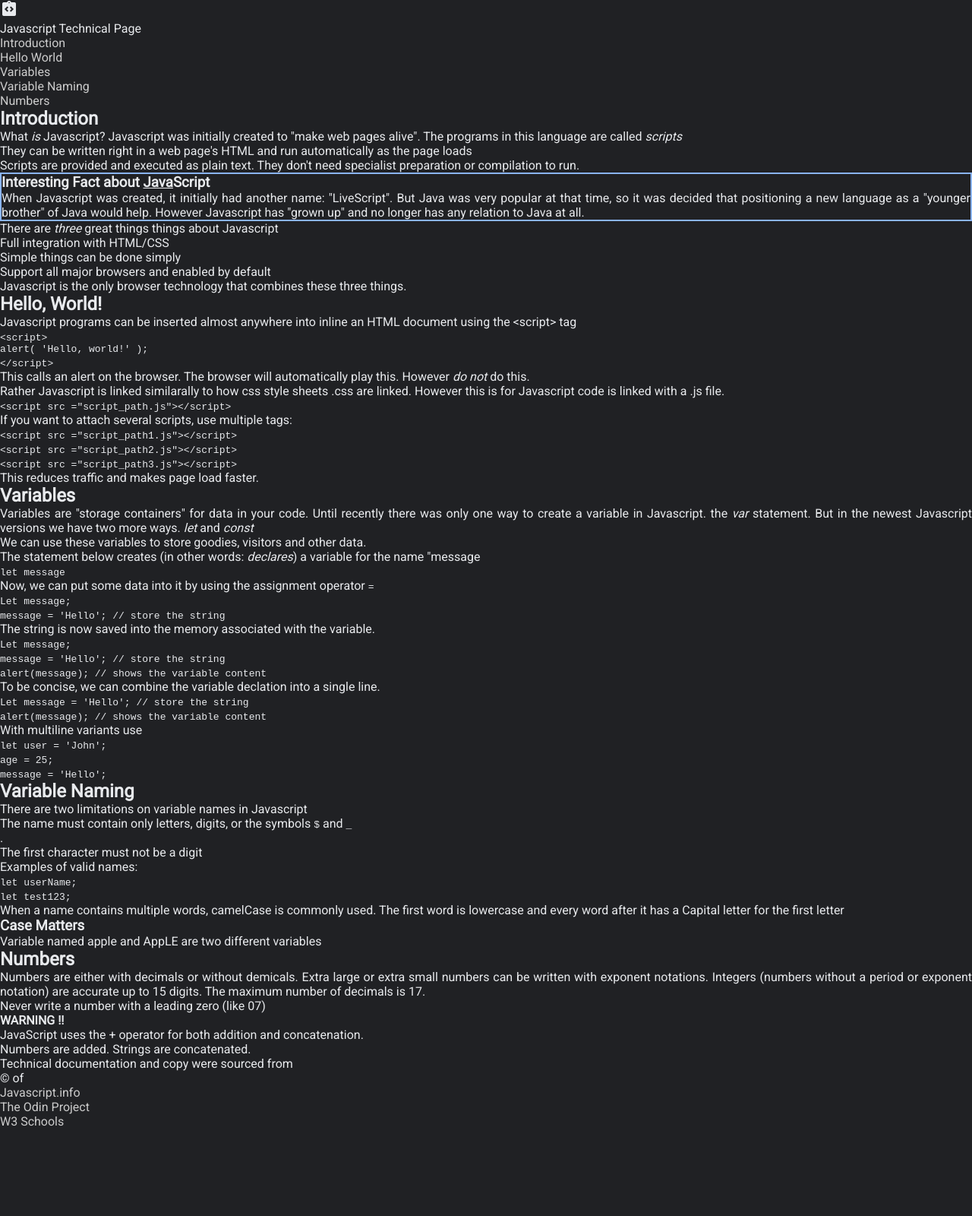
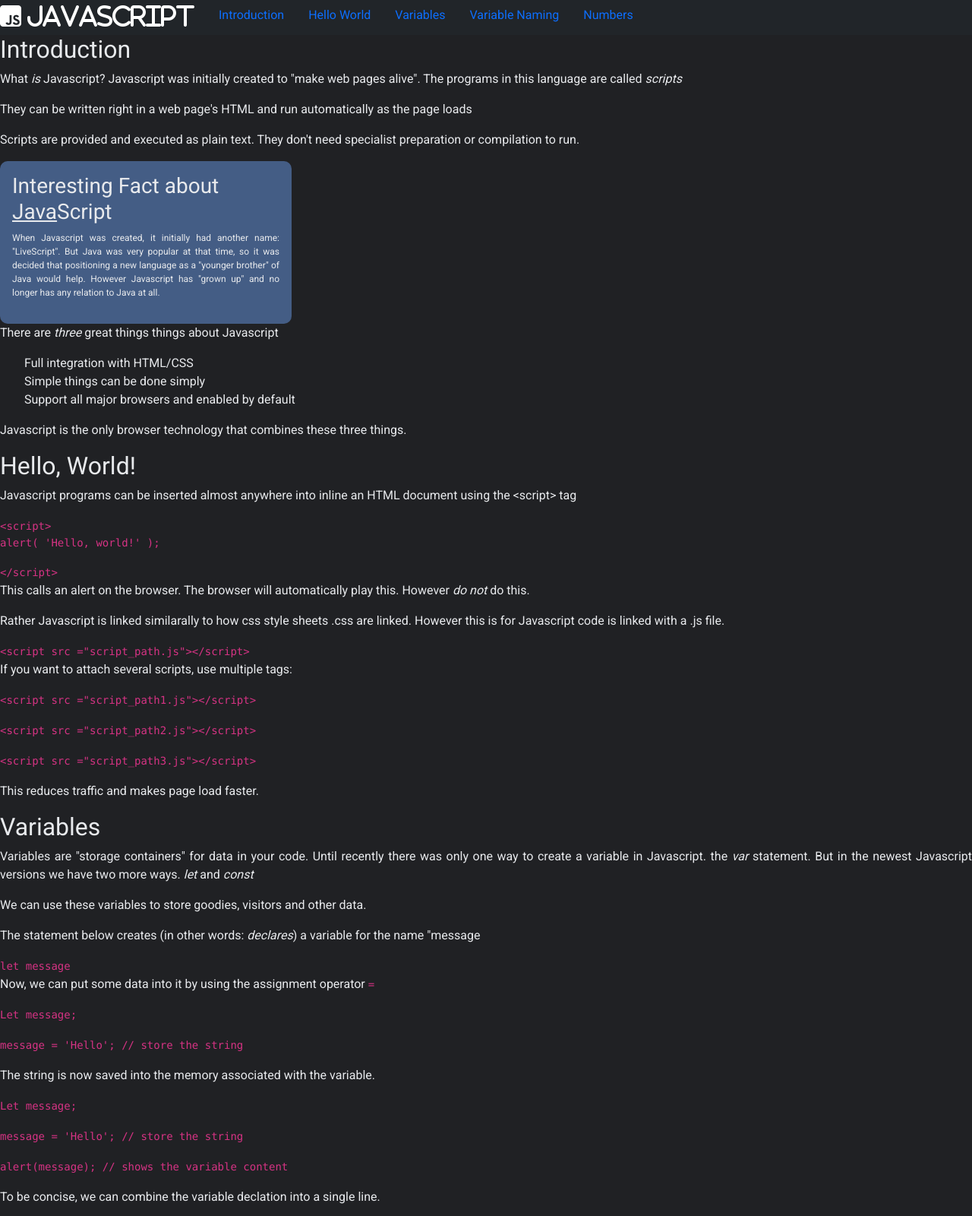
Before and after one commit to DannyJD/technical-document, a plain HTML site: page index.html in a window 1280 px wide. Shown: the top 1600 px of the page at 76% size. Before the commit the page ends 1485 px from the top, so only its background shows below. Drawn offline with nearby package versions, Linux system fonts and the light colour scheme.

Commit message:
Adding bootstrap navbar

```diff
--- a/index.html
+++ b/index.html
@@ -4,26 +4,32 @@
     <meta charset="UTF-8" />
     <meta http-equiv="X-UA-Compatible" content="IE=edge" />
     <meta name="viewport" content="width=device-width, initial-scale=1.0" />
+    <link href="https://cdn.jsdelivr.net/npm/bootstrap@5.0.0-beta2/dist/css/bootstrap.min.css" rel="stylesheet" integrity="sha384-BmbxuPwQa2lc/FVzBcNJ7UAyJxM6wuqIj61tLrc4wSX0szH/Ev+nYRRuWlolflfl" crossorigin="anonymous">
     <link rel="stylesheet" href="styles.css" />
-    <link
-      href="https://fonts.googleapis.com/icon?family=Material+Icons"
-      rel="stylesheet"
-    />
+    <script src="https://kit.fontawesome.com/0053d48e1e.js" crossorigin="anonymous"></script>
     <title>Javascript Technical Page</title>
   </head>
   <body>
-    <header class="logo">
-      <span class="material-icons md-48">integration_instructions</span>
-    </header> Javascript Technical Page
-    <nav id="navbar">
-      <ul>
+
+    <!--  Navbar with Bootstrap -->
+<div class="sticky-top">
+    <nav id="navbar" class="nav navbar-expand-md navbar-dark bg-dark fixed-left">
+   <div class="navbar-brand"><i class="fab fa-js-square"> JavaScript</i></div>
+        <ul class="nav navbrand">
         <li><a href="#introduction" class="nav-link">Introduction</a></li>
         <li><a href="#hello-world" class="nav-link">Hello World</a></li>
         <li><a href="#variables" class="nav-link">Variables</a></li>
         <li><a href="#variable-naming" class="nav-link">Variable Naming</a></li>
         <li><a href="#numbers" class="nav-link">Numbers</a></li>
       </ul>
+      </div>
+    </div>
     </nav>
+
+
+
+  <!-- Main Section -->
+  <div class="flex-column"></div>
     <main id="main-doc">
       <section class="main-section" id="introduction">
         <header><h2>Introduction</h2></header>
@@ -58,6 +64,8 @@
         </ul> Javascript is the only browser technology that combines these three things. </p>
 
       </section>
+
+
       <section class="main-section" id="hello-world">
         <header><h2>Hello, World!</h2></header>
         <p>
@@ -135,12 +143,13 @@ Numbers are either with decimals or without demicals. Extra large or extra small
             </div>
       </section>
     </main>
+
   </body>
-  <footer>
-      <p>Technical documentation and copy were sourced from
-          <ul> &copy; of <li><a href="https://javascript.info">Javascript.info</a> </li>
-        <li><a href="https://www.theodinproject.com/lessons/fundamentals-part-1">The Odin Project</a></li>
-        <li><a href="https://www.w3schools.com/js/js_numbers.asp">W3 Schools</a></li>
-    </ul></p>
-  </footer>
+<footer>
+      <p>Technical documentation and copy were sourced from &copy; of, <a href="https://javascript.info">Javascript.info</a>, <a href="https://www.theodinproject.com/lessons/fundamentals-part-1">The Odin Project</a>, <a href="https://www.w3schools.com/js/js_numbers.asp">W3 Schools</a></li>
+          </ul>
+      </p>
+</footer>
+
+
 </html>
--- a/styles.css
+++ b/styles.css
@@ -32,9 +32,43 @@ p {
 }
 
 .call-out-box {
-  border: #8ab4f8 solid 2px;
+  background-color: #445d85;
+  border-radius: 10px;
+  padding: 1rem;
+  width: 30vw;
+  font-size: 0.75em;
 }
 
 span .keyword {
   color: #8ab4f8;
 }
+
+/*  Nav */
+
+i.fab {
+  font-size: 2rem;
+}
+
+#sidebar {
+  width: 250px;
+  position: fixed;
+  top: 0;
+  left: 0;
+  height: 100vh;
+  z-index: 999;
+  background: #7386d5;
+  color: #fff;
+  transition: all 0.3s;
+}
+
+/*  Main Content */
+
+/* Footer  */
+
+footer {
+  background-color: #445d85;
+  border-radius: 10px;
+  width: 100%;
+  padding: 0.5rem;
+  font-size: 0.75em;
+}
```
